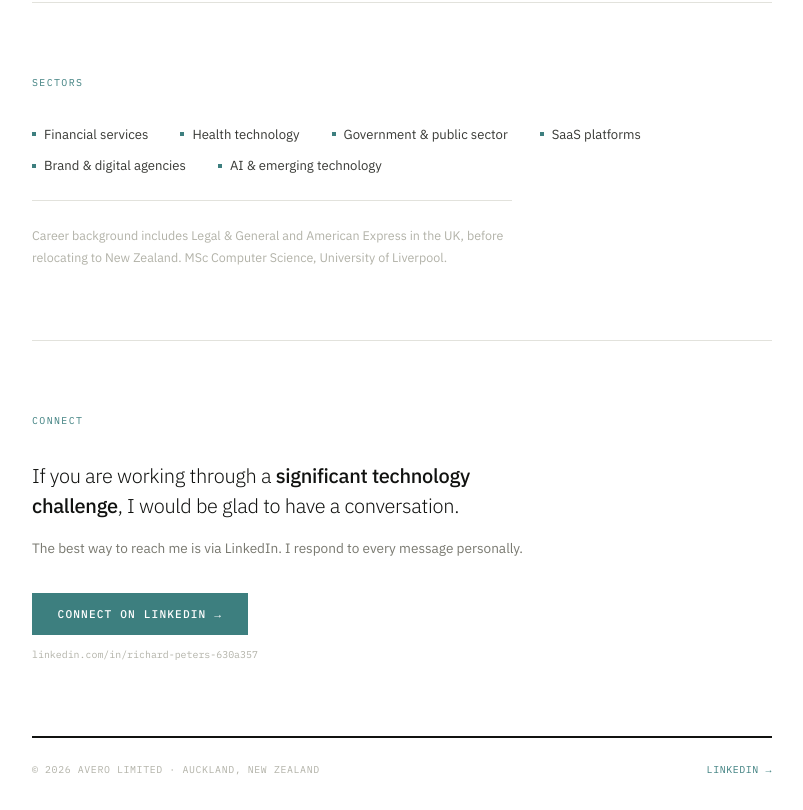
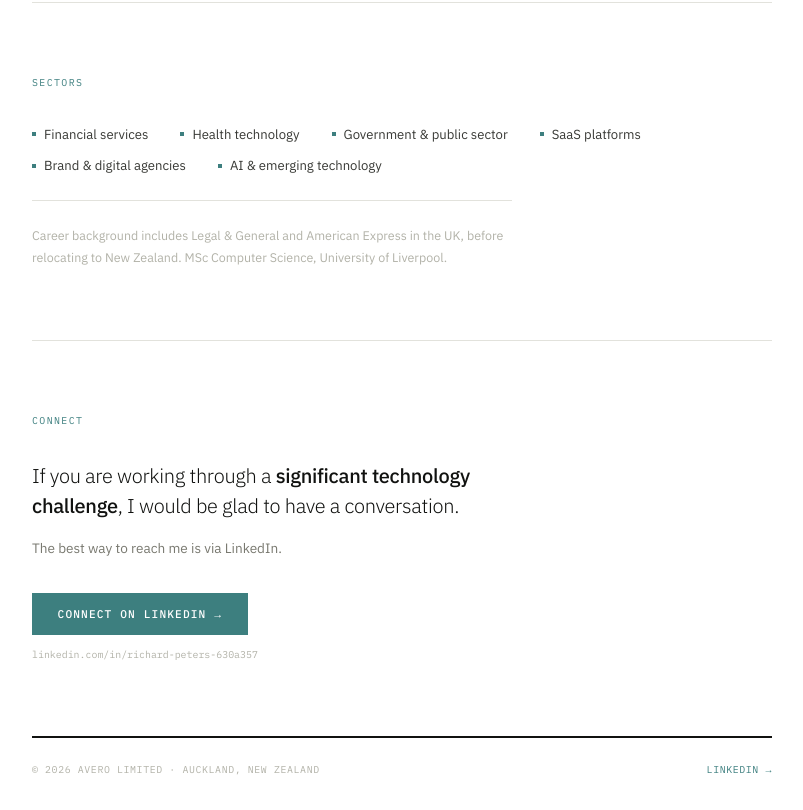
Before and after one commit to richard-peters/avero-landing, a plain HTML site: page index.html in a window 1280 px wide. Shown: the part 1913-2723 px from the top of the page, without its empty margins (238-1041 px from the left). Drawn offline with Linux system fonts and the light colour scheme.

Commit message:
Update response copy

```diff
--- a/index.html
+++ b/index.html
@@ -175,7 +175,7 @@ footer { display: grid; grid-template-columns: 1fr auto; align-items: center; pa
     <div class="section-label">Connect</div>
     <div class="connect-body">
       <p class="connect-intro">If you are working through a <strong>significant technology challenge</strong>, I would be glad to have a conversation.</p>
-      <p class="connect-sub">The best way to reach me is via LinkedIn. I respond to every message personally.</p>
+      <p class="connect-sub">The best way to reach me is via LinkedIn.</p>
       <a href="https://www.linkedin.com/in/richard-peters-630a357/" target="_blank" class="linkedin-btn">Connect on LinkedIn &rarr;</a>
       <p class="linkedin-note">linkedin.com/in/richard-peters-630a357</p>
     </div>
```
